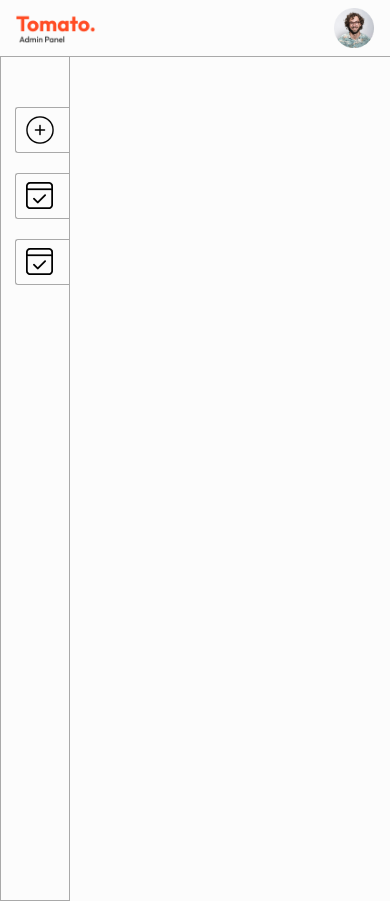
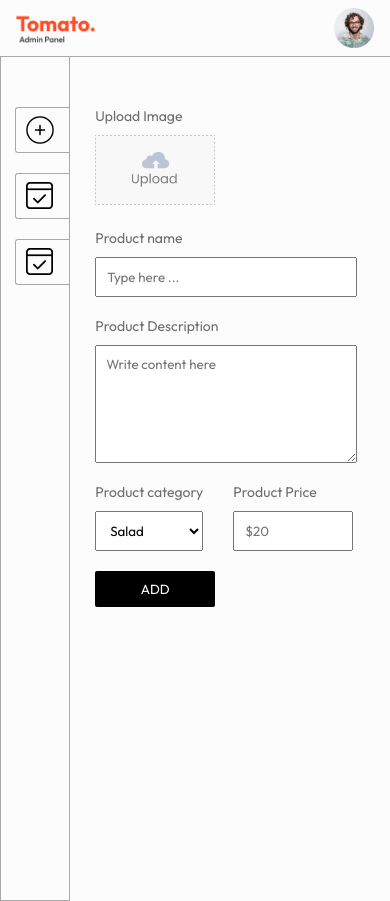
Before and after one commit to abhinm7/FOOD_DELIVERY_WEBSITE_FULLSTACK, a React (Vite) app in the folder admin/: page / in a window 390 px wide. Before the commit this address had no page. Built offline with nearby package versions, Linux system fonts and the light colour scheme.

Commit message:
admin panel bug fixes

```diff
--- a/admin/src/App.jsx
+++ b/admin/src/App.jsx
@@ -18,6 +18,7 @@ const App = () => {
         <div className='app-content'>
         <SideBar/>
         <Routes>
+          <Route path='/' element={<Add url={url}/>}/>
           <Route path='/add' element={<Add url={url}/>}/>
           <Route path='/list' element={<List url={url}/>}/>
           <Route path='/orders' element={<Orders url={url}/>}/>
--- a/admin/src/pages/Add/Add.css
+++ b/admin/src/pages/Add/Add.css
@@ -36,4 +36,19 @@ width: max(40%,280px);
     background-color: black;
     color: white;
     cursor: pointer;
+    border-radius: 2px;
 }
+
+@media (max-width:900px) {
+    .add-product-description{
+        width: max(40%,262px);
+
+        }
+        .add-product-name input{
+            width: 262px;
+        }
+        p{
+            font-size: 14px;
+        }
+
+}
--- a/admin/src/pages/Add/Add.jsx
+++ b/admin/src/pages/Add/Add.jsx
@@ -11,7 +11,7 @@ const Add = ({url}) => {
         name: "",
         description: "",
         price: "",
-        category: "salad"
+        category: "Salad"
     })
     const onChangeHandler = (event) => {
         const name = event.target.name;
@@ -34,7 +34,7 @@ const Add = ({url}) => {
                 name: "",
                 description: "",
                 price: "",
-                category: "salad"
+                category: "Salad"
             })
             setImage(false);
             toast.success(response.data.message)
@@ -71,6 +71,7 @@ const Add = ({url}) => {
                             <option value="Salad">Salad</option>
                             <option value="Rolls">Rolls</option>
                             <option value="Deserts">Deserts</option>
+                            <option value="Biriyani">Biriyani</option>
                             <option value="Sandwitch">Sandwitch</option>
                             <option value="Cake">Cake</option>
                             <option value="Pure veg">Pure veg</option>
```
